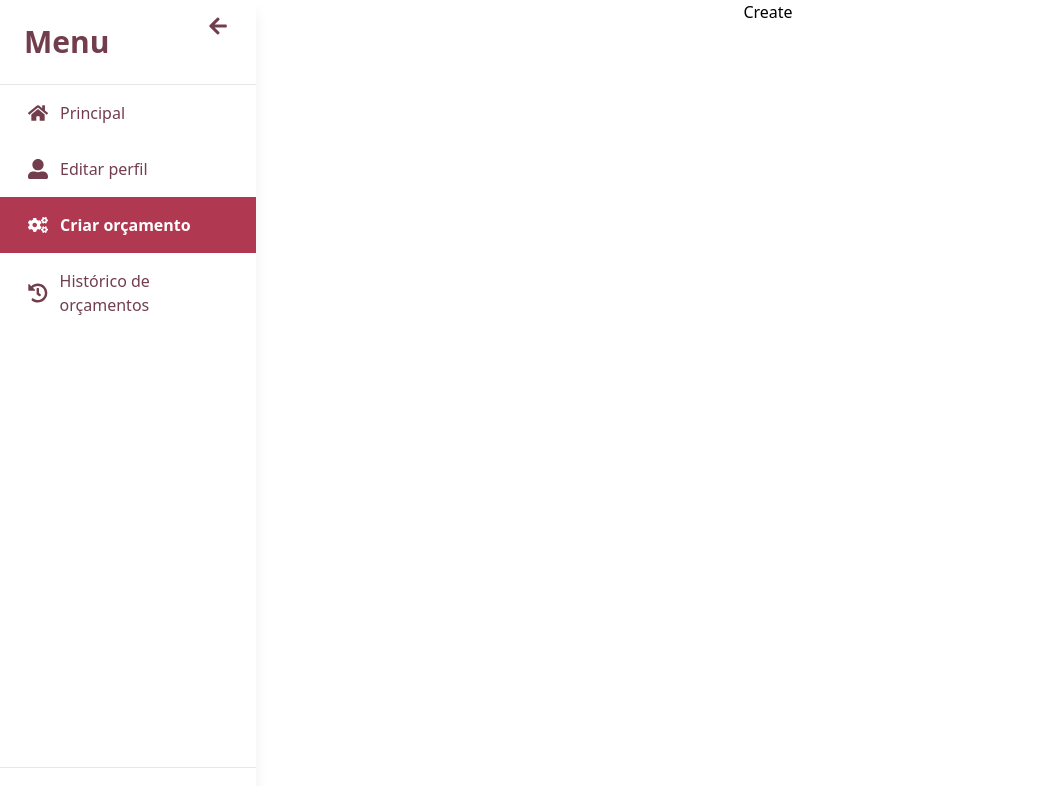
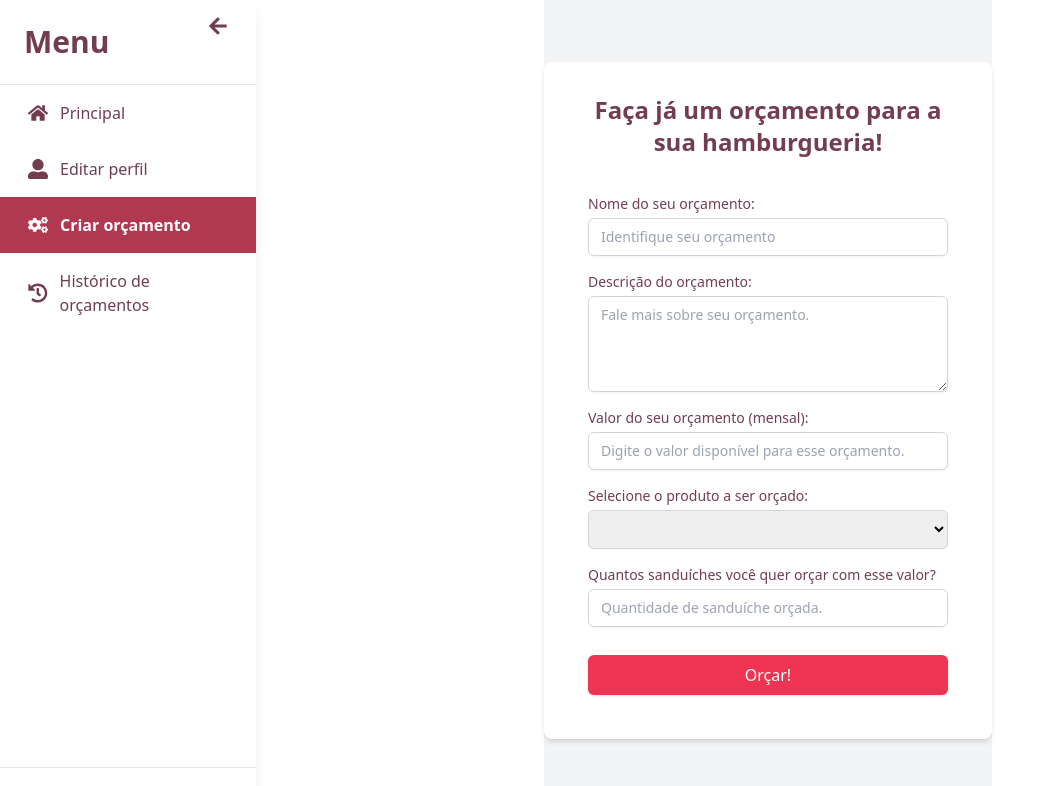
Before and after one commit to SouzaGabriel26/hackaton-contcode, a React (Vite) app in the folder front/: page /create-budget in a window 1280 px wide. Shown: the top 786 px of the page, without its empty margins (0-1055 px from the left). Built offline with nearby package versions, Linux system fonts and the light colour scheme.

Commit message:
fix: resetting the stashed commits that werent from crate.tsx

```diff
--- a/front/src/pages/Create.tsx
+++ b/front/src/pages/Create.tsx
@@ -1,7 +1,114 @@
+import { useState } from "react"
+import { useNavigate } from "react-router-dom"
 
-const Create = () => {
+type BudgetProps = {
+    budgetName: string,
+    budgetDescription: string,
+    budgetAmount: number,
+    selectedProduct: string,
+    productQuantity: string
+}
+const Create: React.FC = () => {
+
+  const navigate = useNavigate()
+  const [restaurant, setRestaurant] = useState<string>('Hamburgueria')
+  const [budgetObject, setBudgetObject] = useState<BudgetProps>({
+    budgetName: '',
+    budgetDescription: '',
+    budgetAmount: 0,
+    selectedProduct: '',
+    productQuantity: ''
+  })
+
+  const handleInputChange = (e:React.ChangeEvent<HTMLTextAreaElement|HTMLInputElement|HTMLSelectElement>) => {
+    setBudgetObject({
+      ...budgetObject,
+      [e.target.name]: e.target.value
+    })
+  }
+
+    const handleSubmit = (e: React.FormEvent) =>{
+      e.preventDefault()
+      console.log(budgetObject)
+
+    }
+
+    const conditionalForm = ()=>{
+      if(restaurant === 'Hamburgueria'){
+        return(
+          <div className="w-full max-w-md p-8 bg-white rounded-lg shadow-md hover:shadow-xl">
+            <h2 className="text-2xl font-semibold text-center text-darkRed mb-6">Faça já um orçamento para a sua hamburgueria!</h2>
+            <form onSubmit={handleSubmit} className="flex flex-col p-3 items-center">
+              <div className="mb-4 w-full">
+                <label className="block text-sm font-medium text-darkRed" htmlFor="budgetName">Nome do seu orçamento:</label>
+                <input onChange={handleInputChange} className="mt-1 block w-full px-3 py-2 border border-gray-300 rounded-md shadow-sm focus:outline-none  focus:border-lightRed sm:text-sm" type="text" id="budgetName" name="budgetName" placeholder="Identifique seu orçamento" required/>
+              </div>
+              <div className="mb-4 w-full">
+                <label className="block text-sm font-medium text-darkRed" htmlFor="budgetDescription">Descrição do orçamento:</label>
+                <textarea onChange={handleInputChange} className="mt-1 h-24 block w-full px-3 py-2 border border-gray-300 rounded-md shadow-sm focus:outline-none  focus:border-lightRed sm:text-sm"  id="budgetDescription" name="budgetDescription" placeholder="Fale mais sobre seu orçamento." required/>
+              </div>
+              <div className="mb-4 w-full">
+                <label className="block text-sm font-medium text-darkRed" htmlFor="budgetAmount">{`Valor do seu orçamento (mensal):`}</label>
+                <input onChange={handleInputChange} className="mt-1 block w-full px-3 py-2 border border-gray-300 rounded-md shadow-sm focus:outline-none  focus:border-lightRed sm:text-sm" type="number" id="budgetAmount" name="budgetAmount" placeholder="Digite o valor disponível para esse orçamento." required/>
+              </div>
+              <div className="mb-4 w-full">
+                <label className="block text-sm font-medium text-darkRed" htmlFor="selectedProduct">Selecione o produto a ser orçado:</label>
+                <select onChange={handleInputChange} className="mt-1 block w-full px-3 py-2 border border-gray-300 rounded-md shadow-sm focus:outline-none  focus:border-lightRed sm:text-sm" name="selectedProduct" id="selectedProduct" required>
+                  <option className='text-darkRed font-semibold' value=""></option>
+                  <option className='text-darkRed font-semibold' value="cheeseburguer">{`Chesseburguer: Carne, Queijo, Tomate e Alface`}</option>
+                  <option className='text-darkRed font-semibold' value="baconCheeseburguer">{`Cheeseburguer com bacon`}</option>
+                  <option className='text-darkRed font-semibold' value="vegan">{`Vegetariano: Hamburguer de soja`}</option>
+                </select>
+              </div>
+              <div className="mb-4 w-full">
+                <label  className="block text-sm font-medium text-darkRed" htmlFor="productQuantity">Quantos sanduíches você quer orçar com esse valor?</label>
+                <input onChange={handleInputChange} className="mt-1 block w-full px-3 py-2 border border-gray-300 rounded-md shadow-sm focus:outline-none  focus:border-lightRed sm:text-sm" type="number" id="productQuantity" name="productQuantity" placeholder="Quantidade de sanduíche orçada." required/>
+              </div>
+              <button className="w-full py-2 px-4 bg-lightPink text-white rounded-md shadow hover:bg-lightRed focus:outline-none focus:ring-2 focus:ring-offset-2 focus:ring-indigo-500 mt-3" type='submit'>Orçar!</button>
+            </form>
+          </div>
+        )
+      } else if(restaurant === 'Pizzaria'){
+        return (
+        <div className="w-full max-w-md p-8 bg-white rounded-lg shadow-md hover:shadow-xl">
+        <h2 className="text-2xl font-semibold text-center text-darkRed mb-6">Faça já um orçamento para a sua pizzaria!</h2>
+        <p className="text-xs">{`*Orçamento para uma pizza grande de 8 fatias (35cm)`}</p>
+        <form onSubmit={handleSubmit} className="flex flex-col p-3 items-center" >
+          <div className="mb-4 w-full">
+            <label className="block text-sm font-medium text-darkRed" htmlFor="budgetName">Nome do seu orçamento:</label>
+            <input onChange={handleInputChange}  className="mt-1 block w-full px-3 py-2 border border-gray-300 rounded-md shadow-sm focus:outline-none  focus:border-lightRed sm:text-sm" type="text" id="budgetName" name="budgetName" placeholder="Identifique seu orçamento" required/>
+          </div>
+          <div className="mb-4 w-full">
+            <label className="block text-sm font-medium text-darkRed" htmlFor="budgetDescription">Descrição do orçamento:</label>
+            <textarea onChange={handleInputChange} className="mt-1 h-24 block w-full px-3 py-2 border border-gray-300 rounded-md shadow-sm focus:outline-none  focus:border-lightRed sm:text-sm" id="budgetDescription" name="budgetDescription" placeholder="Fale mais sobre seu orçamento. " required/>
+          </div>
+          <div className="mb-4 w-full">
+            <label className="block text-sm font-medium text-darkRed" htmlFor="budgetAmount">{`Valor do seu orçamento (mensal):`}</label>
+            <input onChange={handleInputChange}  className="mt-1 block w-full px-3 py-2 border border-gray-300 rounded-md shadow-sm focus:outline-none  focus:border-lightRed sm:text-sm" type="number" id="budgetAmount" name="budgetAmount" placeholder="Digite o valor disponível para esse orçamento." required/>
+          </div>
+          <div className="mb-4 w-full">
+            <label className="block text-sm font-medium text-darkRed" htmlFor="selectedProduct">Selecione o produto a ser orçado:</label>
+            <select onChange={handleInputChange}  className="mt-1 block w-full px-3 py-2 border border-gray-300 rounded-md shadow-sm focus:outline-none  focus:border-lightRed sm:text-sm" name="selectedProduct" id="selectedProduct" required>
+              <option value=""></option>
+              <option value="calabresa">{`Calabresa: Calabresa, Mussarela e Cebola`}</option>
+              <option value="frango">{`Frango com Catupiry`}</option>
+              <option value="marguerita">{`Marguerita: Mussarela, Tomate e Manjericão`}</option>
+            </select>
+          </div>
+          <div className="mb-4 w-full">
+            <label className="block text-sm font-medium text-darkRed" htmlFor="productQuantity">Quantos pizzas você quer orçar com esse valor?</label>
+            <input onChange={handleInputChange} className="mt-1 block w-full px-3 py-2 border border-gray-300 rounded-md shadow-sm focus:outline-none  focus:border-lightRed sm:text-sm" type="number" id="productQuantity" name="productQuantity" placeholder="Quantidade de pizzas orçadas." required/>
+          </div>
+          <button className="w-full py-2 px-4 bg-lightPink text-white rounded-md shadow hover:bg-lightRed focus:outline-none focus:ring-2 focus:ring-offset-2 focus:ring-indigo-500 mt-3" type='submit'>Orçar!</button>
+        </form>
+      </div>)
+      }
+    }
+
   return (
-    <div>Create</div>
+    <div className='flex items-center justify-center min-h-screen bg-gray-100'>
+      {conditionalForm()}
+    </div>
   )
 }
 
```
